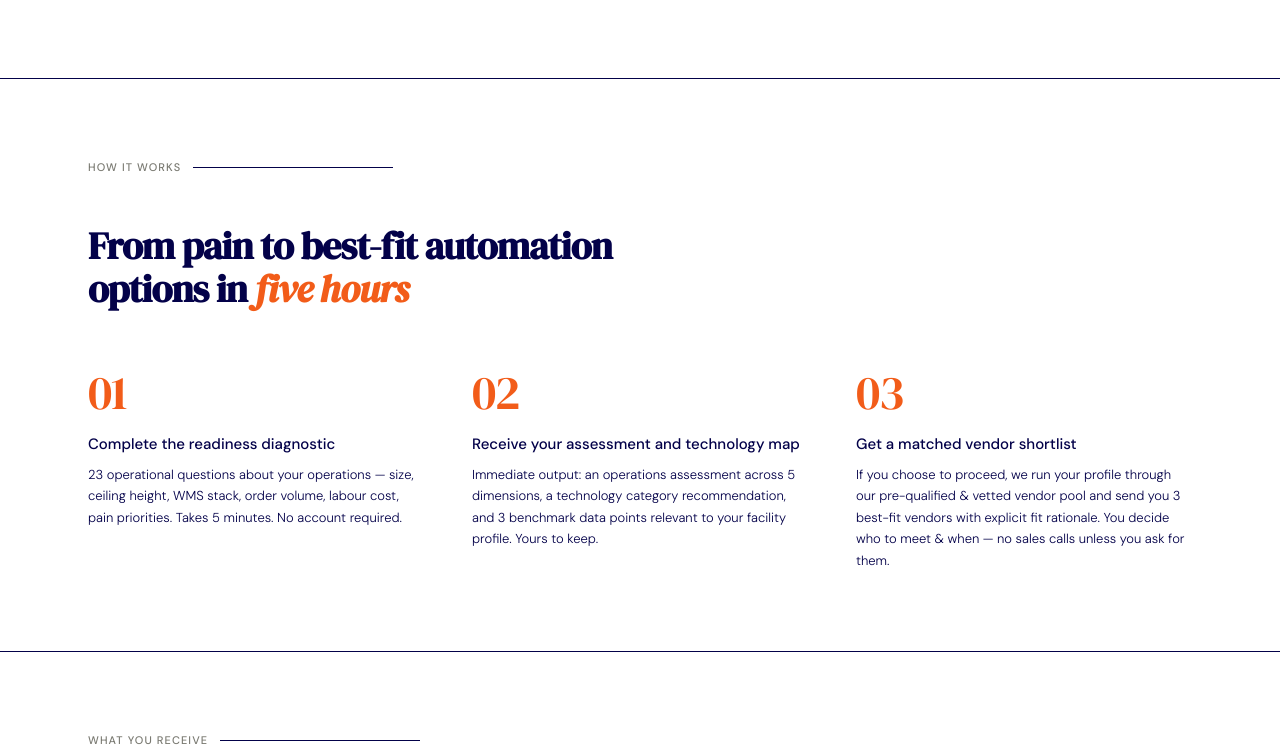
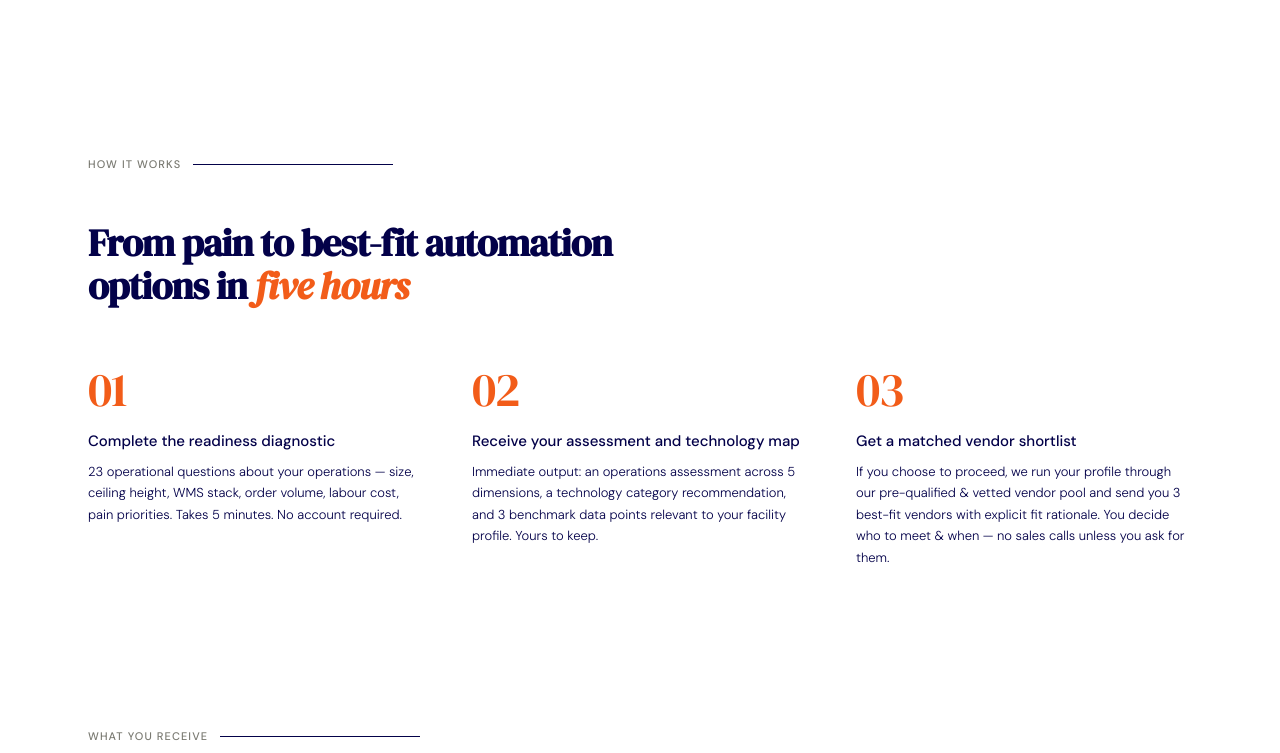
Before and after one commit to Hrytos/Automatisor, a website: page views/index.html in a window 1280 px wide. Shown: the part 1429-2182 px from the top of the page. Drawn offline with Linux system fonts and the light colour scheme.

Commit message:
remove border-top for sections

```diff
--- a/public/css/styles.css
+++ b/public/css/styles.css
@@ -485,7 +485,8 @@
 /* ── Section Dividers ─────────────────────────────────────────── */
 .section-rule {
   border: none;
-  border-top: 1px solid var(--rule);
+  /* border-top: 1px solid var(--rule); */
+  border-top: none;
   margin: 0;
 }
 
```
